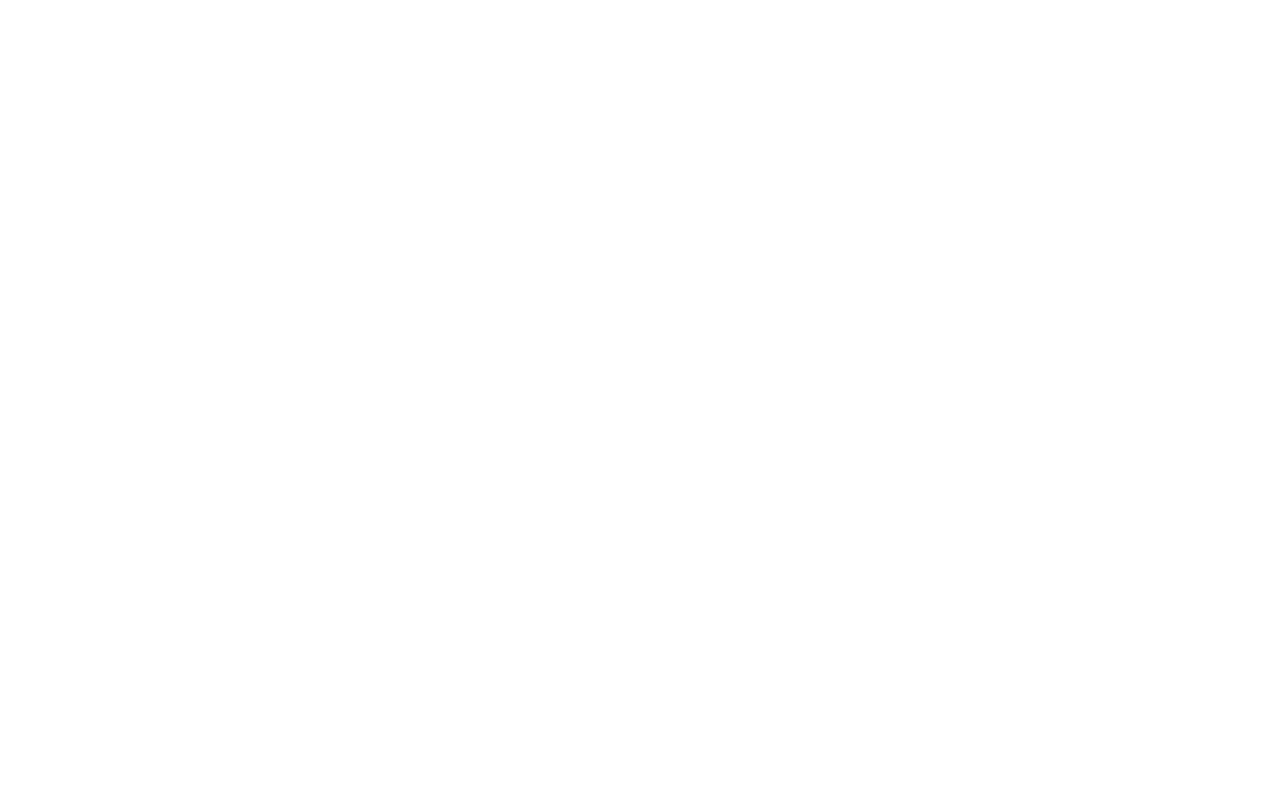
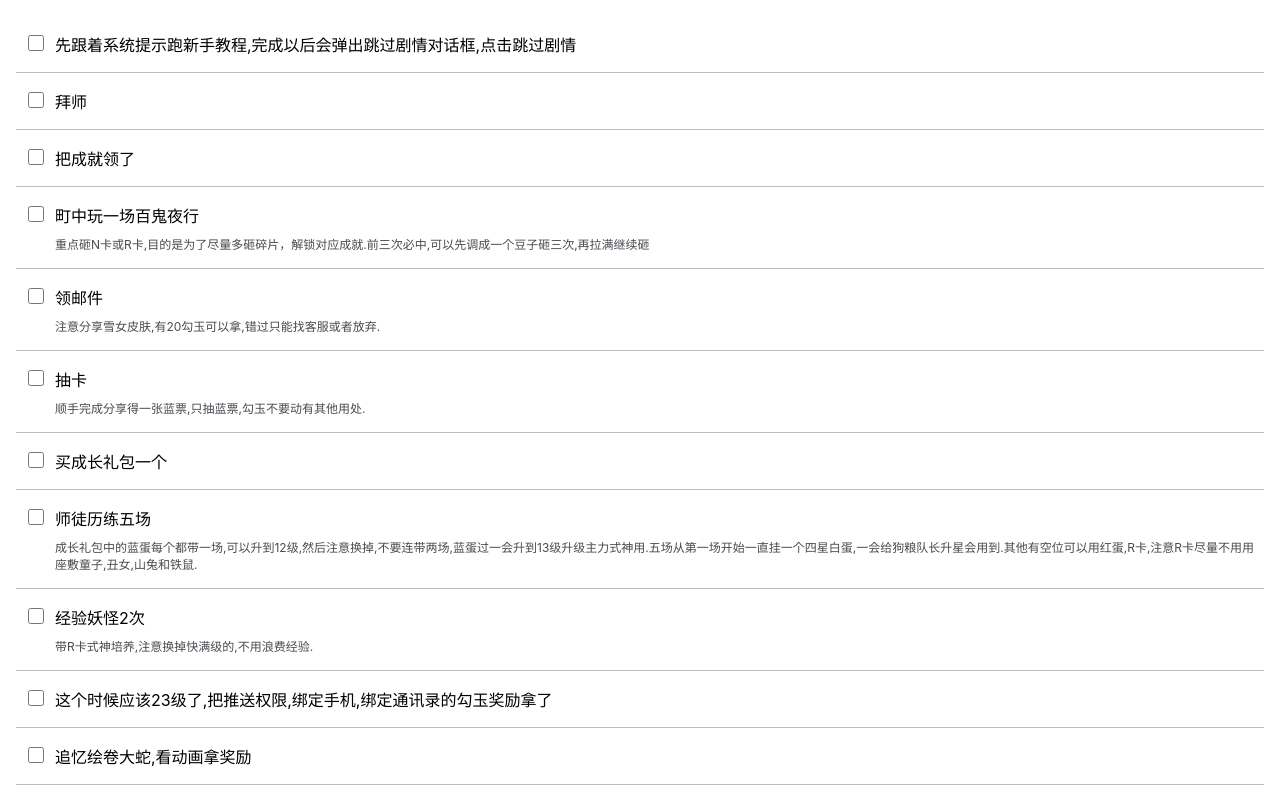
Before and after one commit to yizhang199/yys-guide-calendar, a React (Create React App) app: page /yys-guide-calendar/detail/1 in a window 1280 px wide. Built offline with nearby package versions, Linux system fonts and the light colour scheme.

Commit message:
ADD TASKS FOR DAY ONE

```diff
--- a/src/components/Detail/Detail.jsx
+++ /dev/null
@@ -1,16 +0,0 @@
-import React from 'react';
-import { useParams } from 'react-router-dom';
-import Guides from '../../data/guides.json';
-
-function Detail() {
-  const { day } = useParams();
-
-	const detail = Guides[day];
-
-	if(!detail) return <div>No day</div>;
-
-	return <div>{detail.intro}</div>;
-
-}
-
-export default Detail;
--- a/src/data/guides.json
+++ b/src/data/guides.json
@@ -15,13 +15,13 @@
 			"领邮件:注意分享雪女皮肤,有20勾玉可以拿,错过只能找客服或者放弃.",
 			"抽卡:顺手完成分享得一张蓝票,只抽蓝票,勾玉不要动有其他用处.",
 			"买成长礼包一个",
-			"师徒历练五场,成长礼包中的蓝蛋每个都带一场,可以升到12级,然后注意换掉,不要连带两场,蓝蛋过一会升到13级升级主力式神用.五场从第一场开始一直挂一个四星白蛋,一会给狗粮队长升星会用到.其他有空位可以用红蛋,R卡,注意R卡尽量不用用座敷童子,丑女,山兔和铁鼠.",
-			"经验妖怪2次,带R卡式神培养,注意换掉快满级的,不用浪费经验.",
+			"师徒历练五场:成长礼包中的蓝蛋每个都带一场,可以升到12级,然后注意换掉,不要连带两场,蓝蛋过一会升到13级升级主力式神用.五场从第一场开始一直挂一个四星白蛋,一会给狗粮队长升星会用到.其他有空位可以用红蛋,R卡,注意R卡尽量不用用座敷童子,丑女,山兔和铁鼠.",
+			"经验妖怪2次:带R卡式神培养,注意换掉快满级的,不用浪费经验.",
 			"这个时候应该23级了,把推送权限,绑定手机,绑定通讯录的勾玉奖励拿了",
 			"追忆绘卷大蛇,看动画拿奖励",
 			"加寮,倦马不饮",
 			"座敷童子,穿火灵",
-			"解锁SP姑姑,开始刷各种已经解锁的副本,单SP姑姑可以过,御魂一到五,觉醒一到六,阵容使用SP姑姑+座敷+各种狗粮.狗粮优先蓝蛋13级,其他各种狗粮20级.如果有铁鼠也可以觉醒以后带上一个.",
+			"解锁SP姑姑,开始刷各种已经解锁的副本:单SP姑姑可以过,御魂一到五,觉醒一到六,阵容使用SP姑姑+座敷+各种狗粮.狗粮优先蓝蛋13级,其他各种狗粮20级.如果有铁鼠也可以觉醒以后带上一个.",
 			"使用同样的阵容清结界突破卷",
 			"继续通关探索副本,拿首通奖励",
 			"打活动",
--- a/src/index.css
+++ b/src/index.css
@@ -31,4 +31,5 @@
   display: flex;
   justify-content: center;
   align-items: flex-start;
+  overflow: auto;
 }
--- a/src/index.js
+++ b/src/index.js
@@ -2,7 +2,7 @@
 import ReactDOM from 'react-dom/client';
 import './index.css';
 import App from './App';
-import Detail from './components/Detail/Detail';
+import Detail from './pages/Detail/Detail';
 import { createBrowserRouter, RouterProvider } from 'react-router-dom';
 
 const router = createBrowserRouter(
--- /dev/null
+++ b/src/pages/Detail/Detail.jsx
@@ -0,0 +1,33 @@
+import React from 'react';
+import { useParams } from 'react-router-dom';
+import Guides from '../../data/guides.json';
+import styles from './Detail.module.scss';
+
+function Detail() {
+  const { day } = useParams();
+
+  const { tasks } = Guides[day] || {};
+
+  if (!tasks) return <div>No Tasks Found For this day</div>;
+
+  if (!Array.isArray(tasks) || tasks.length <= 0) return <div>All Done.</div>;
+
+  return (
+    <div className={styles.taskList}>
+      {tasks.map((task) => {
+        const [taskName, taskInstruction] = task.split(':');
+        return (
+          <div className={styles.task}>
+            <input type="checkbox" />
+            <span className={styles.taskName}>{taskName}</span>
+            {taskInstruction && (
+              <span className={styles.taskInstruction}>{taskInstruction}</span>
+            )}
+          </div>
+        );
+      })}
+    </div>
+  );
+}
+
+export default Detail;
--- /dev/null
+++ b/src/pages/Detail/Detail.module.scss
@@ -0,0 +1,38 @@
+.taskList {
+  width: 100%;
+  padding: 1rem;
+  .task {
+    width: 100%;
+    padding: 1rem 0.5rem;
+    display: grid;
+    grid-template-columns: max-content 1fr;
+    grid-template-rows: auto;
+    column-gap: 0.5rem;
+    row-gap: 0.5rem;
+    border-bottom: 1px solid rgba($color: #000000, $alpha: 0.25);
+    .taskName,
+    .taskInstruction {
+      white-space: normal;
+    }
+
+    input[type='checkbox'] {
+      height: 1rem;
+      width: 1rem;
+      grid-column: 1/2;
+      grid-row: 1/2;
+    }
+
+    .taskName {
+      grid-column: 2/3;
+      grid-row: 1/2;
+      font-size: 1rem;
+    }
+
+    .taskInstruction {
+      grid-column: 2/3;
+      grid-row: 2/3;
+      font-size: 0.75rem;
+      color: var(--secondary-text-color);
+    }
+  }
+}
```
